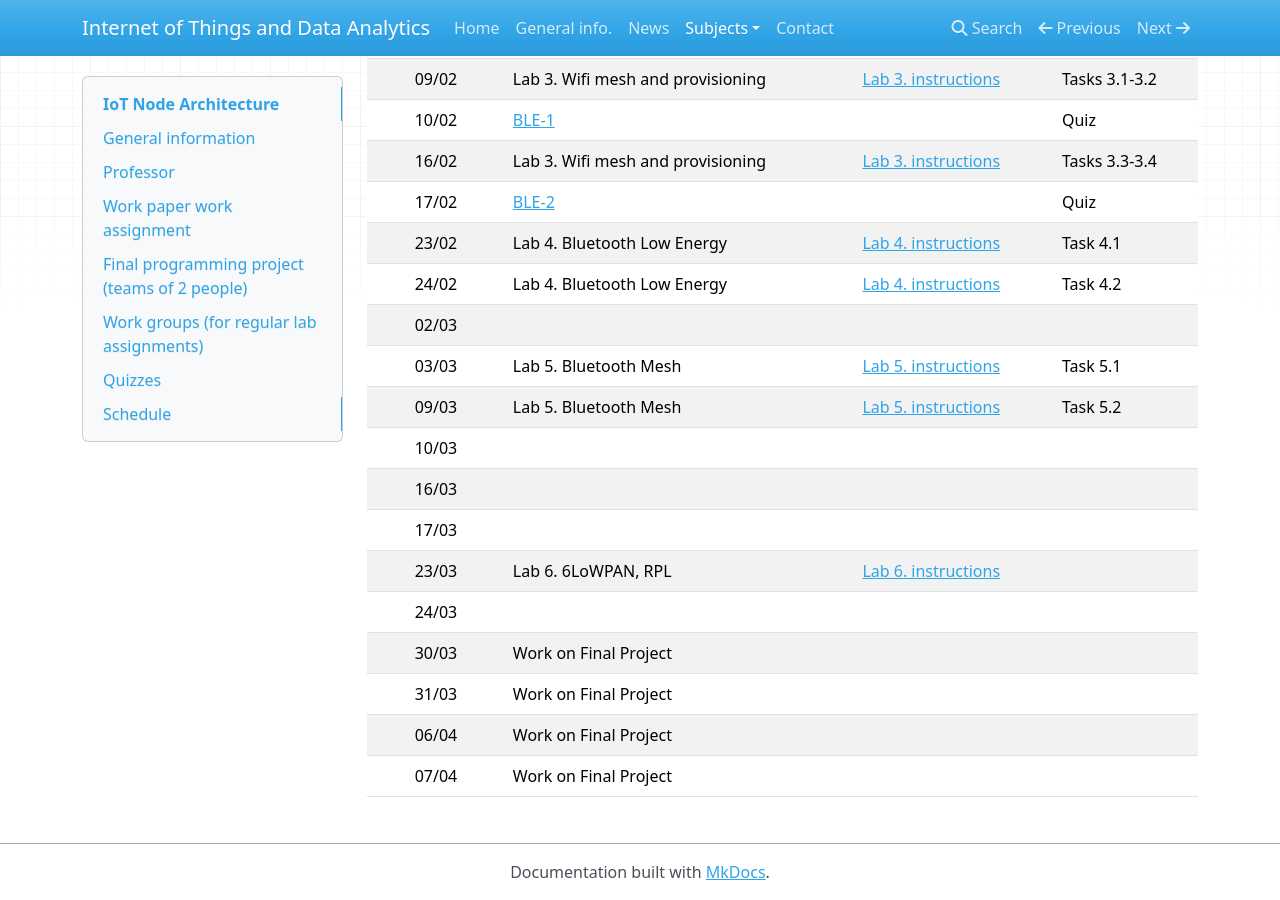
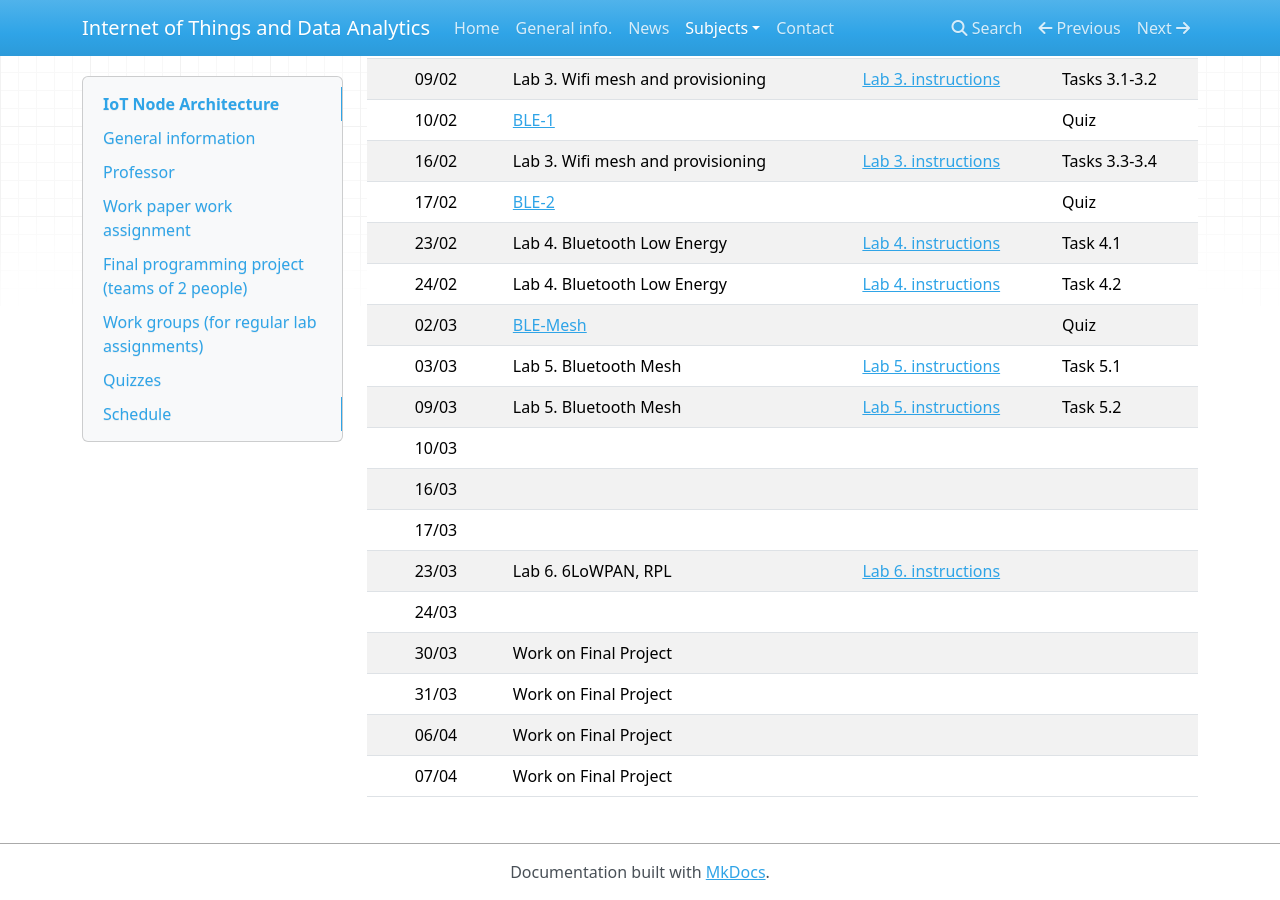
Before and after one commit to iot-da/iot-da.github.io, an MkDocs documentation site: the page built from docs/Subjects/NP1/index.md, in a window 1280 px wide and 900 px high, scrolled down 1185 px. Built offline with MkDocs 1.6.1, drawn with Linux system fonts in a browser that asks for light colours; nearby versions of some CDN libraries.

Commit message:
NP1 BLE-mesh slides

```diff
--- a/docs/Subjects/NP1/index.md
+++ b/docs/Subjects/NP1/index.md
@@ -55,7 +55,7 @@ You MUST enter your name to answer the quizzes.
 |   17/02   | [BLE-2](slides/BLE-2.pdf)                   |                                    | Quiz          |
 |   23/02   | Lab 4. Bluetooth Low Energy                 | [Lab 4. instructions](P4/index.md) | Task 4.1      |
 |   24/02   | Lab 4. Bluetooth Low Energy                 | [Lab 4. instructions](P4/index.md) | Task 4.2      |
-|   02/03   |                                             |                                    |               |
+|   02/03   | [BLE-Mesh](slides/BLE-Mesh.pdf)             |                                    | Quiz          |
 |   03/03   | Lab 5. Bluetooth Mesh                       | [Lab 5. instructions](P5/index.md) | Task 5.1      |
 |   09/03   | Lab 5. Bluetooth Mesh                       | [Lab 5. instructions](P5/index.md) | Task 5.2      |
 |   10/03   |                                             |                                    |               |
```
Also changed, not shown: 1 other file.
